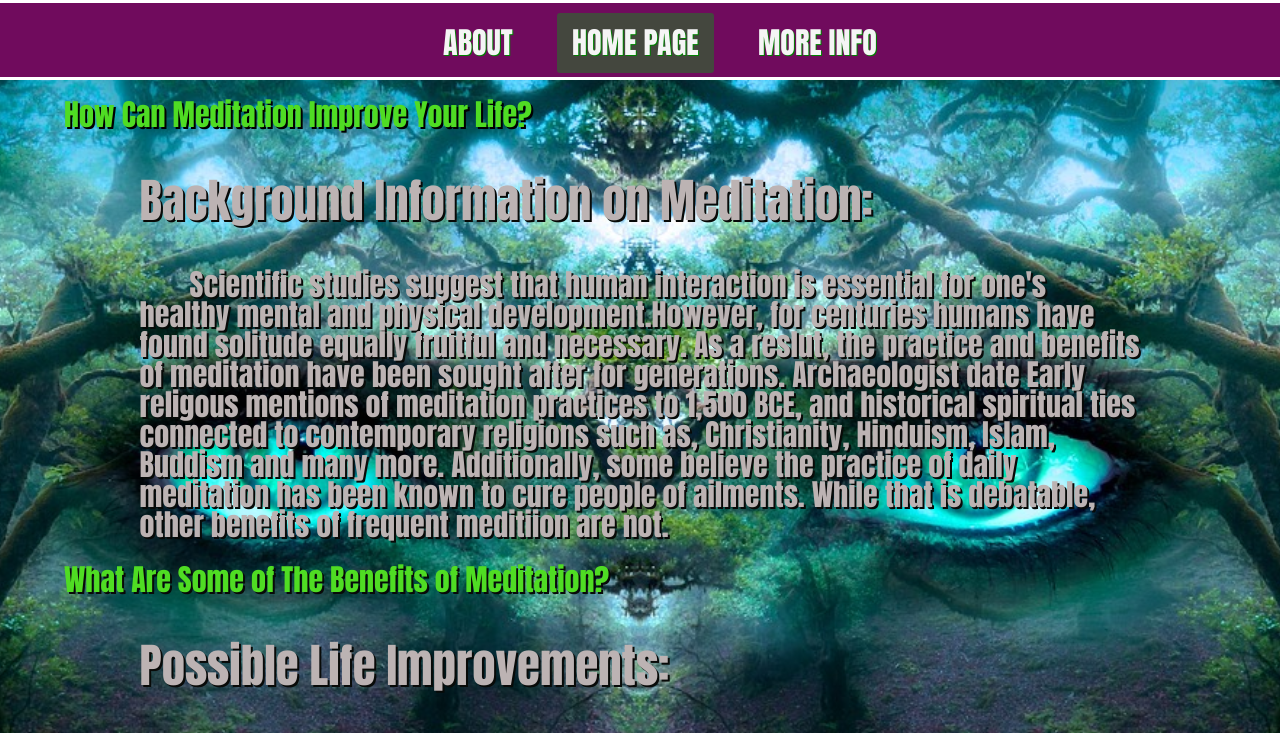
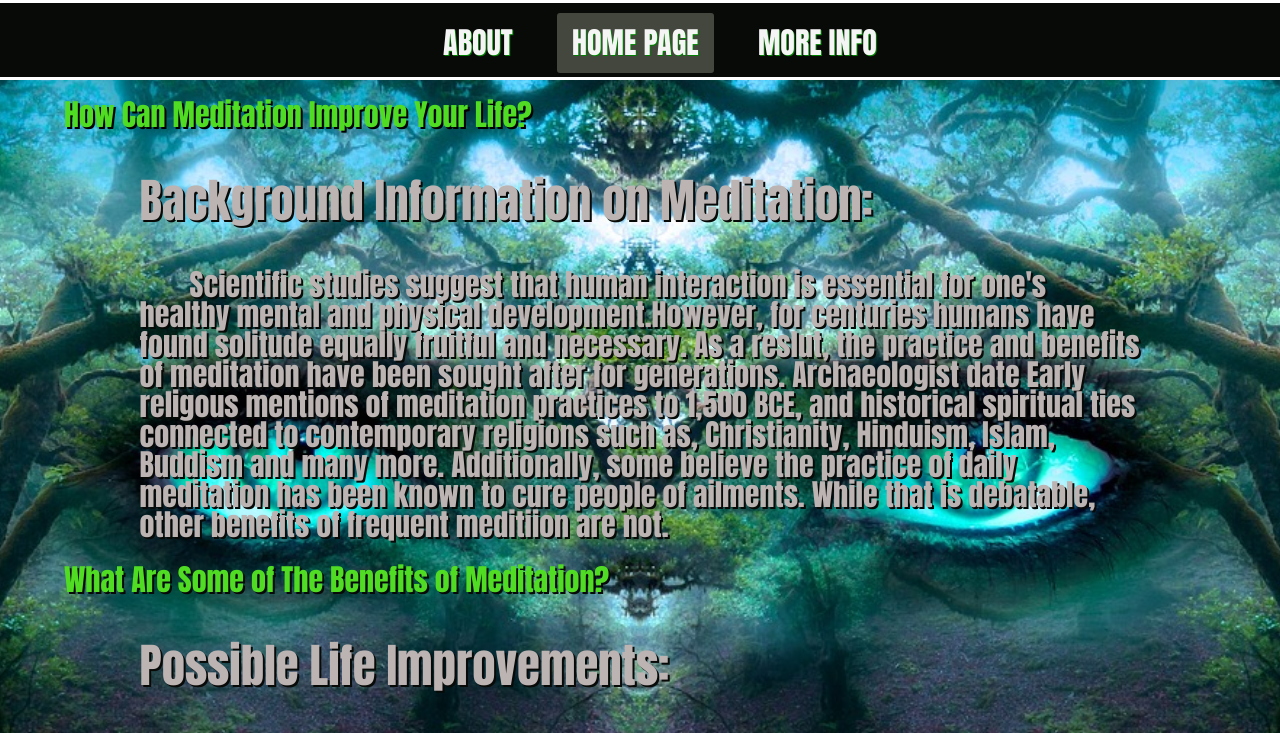
Before and after one commit to TyeGillespie/TyeGillespie.github.io, a plain HTML site: page index.html in a window 1280 px wide. Shown: the top 733 px of the page. Drawn offline with Linux system fonts and the light colour scheme.

Commit message:
Update tye.css

```diff
--- a/css/tye.css
+++ b/css/tye.css
@@ -104,7 +104,7 @@ body.moreinfo {
 }
 .menu-bar {
   text-align: center;
-  background: rgb(112, 11, 93);
+  background: rgb(8, 10, 8);
   position: sticky;
   top: 0;
   left: 0;
```
